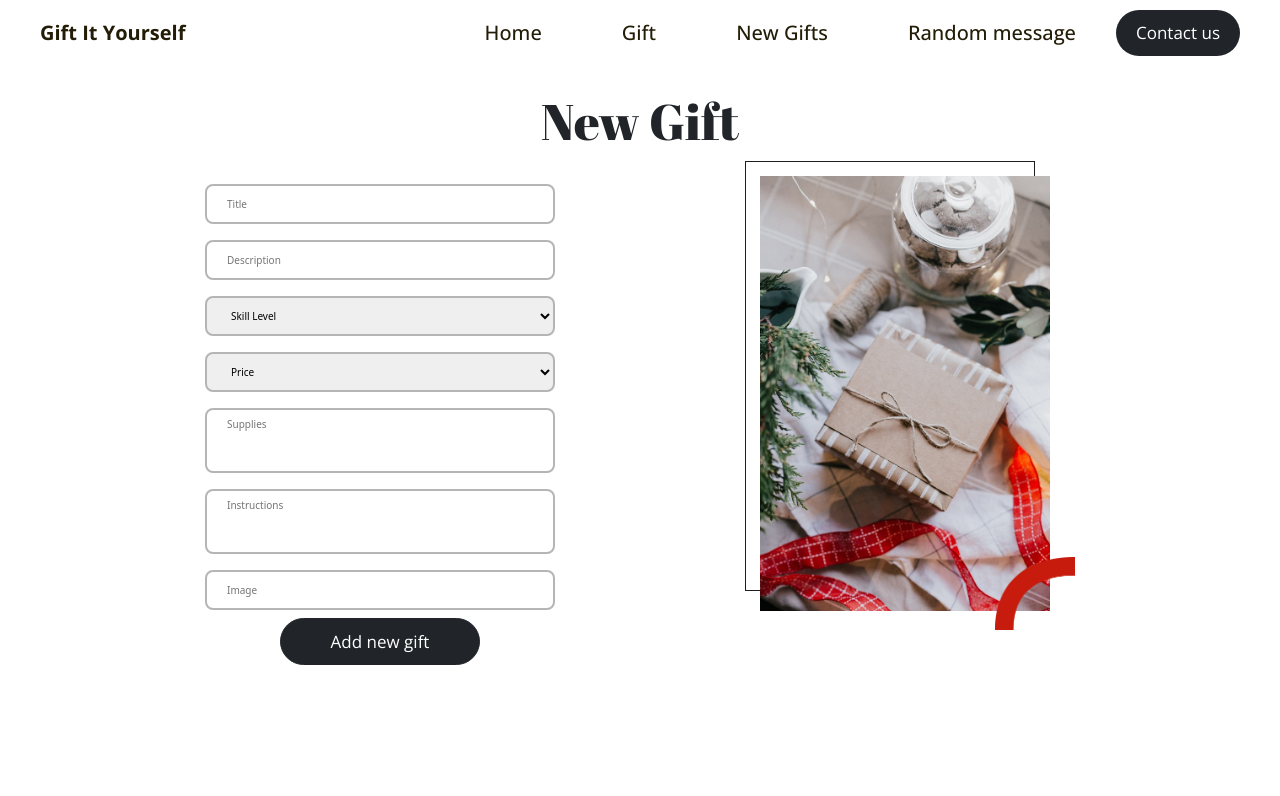
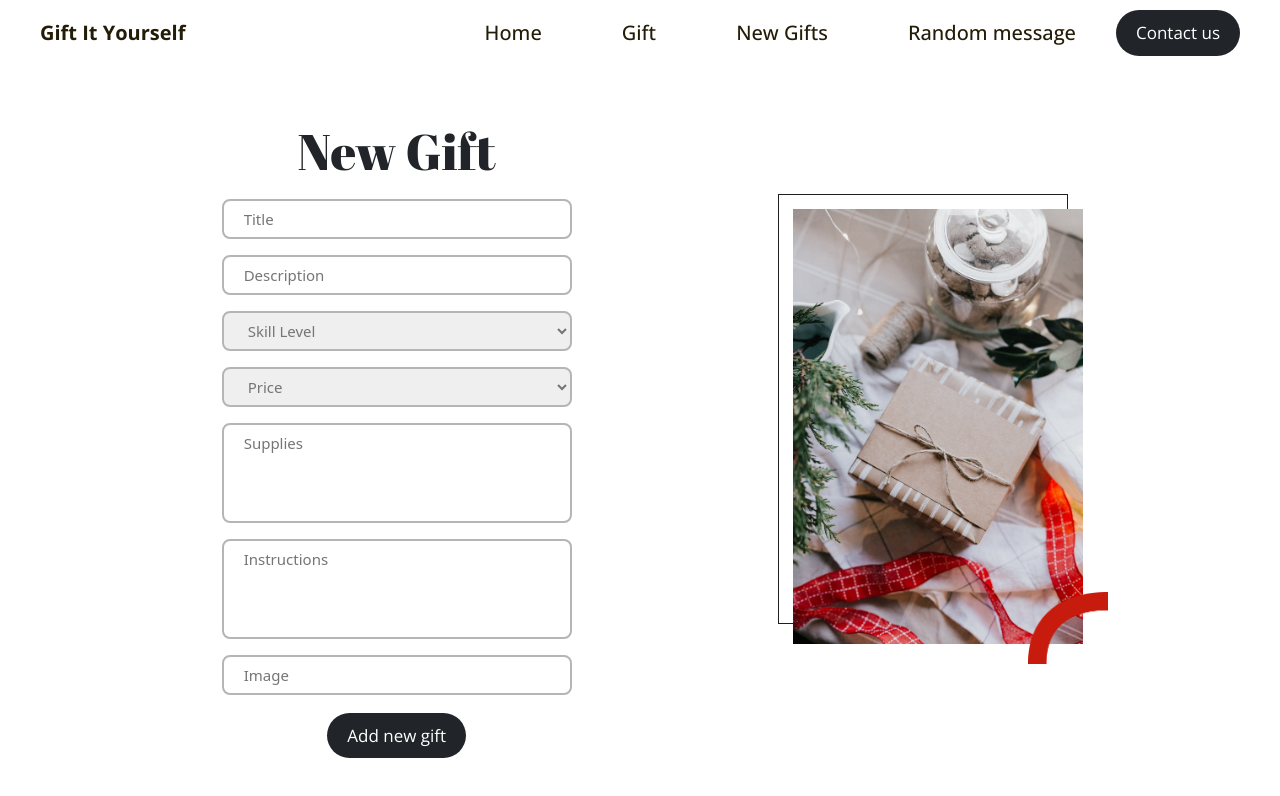
Before and after one commit to alissaps/gift-it-yourself, a React (Create React App) app: page /newgifts in a window 1280 px wide. Shown: the top 796 px of the page. Built offline with nearby package versions, Linux system fonts and the light colour scheme.

Commit message:
fix form and remove loading from homepage

```diff
--- a/src/components/HomePage.css
+++ b/src/components/HomePage.css
@@ -8,7 +8,7 @@
 .homepage {
   display: flex;
   align-items: center;
-  min-height: 100vh;
+  min-height: 80vh;
   justify-content: space-evenly;
 }
 
--- a/src/components/HomePage.js
+++ b/src/components/HomePage.js
@@ -2,22 +2,11 @@ import homepageImg from "./assets/homepage.jpeg";
 import redLineImg from "./assets/red-line.png";
 import "./HomePage.css";
 import Navbar from "./Navbar";
-import Loading from "./Loading";
 import { Link } from "react-router-dom";
-import { useEffect, useState } from "react";
 
 function HomePage() {
-  const [loading, setLoading] = useState(true);
+  return (
 
-  useEffect(() => {
-    setLoading(false);
-  }, []);
-
-  return (
-    <>
-      {loading ? (
-        <Loading />
-      ) : (
       <>
         <Navbar />
         <main className="homepage">
@@ -33,9 +22,8 @@ function HomePage() {
             </h1>
             <p className="text pb-3">
               put a little of yourself in your gifts. here you will find great
-                ideas for gifting your loved ones in a creative and different
-                way. try to get your hands dirty and be amazed. gift it
-                yourself!
+              ideas for gifting your loved ones in a creative and different way.
+              try to get your hands dirty and be amazed. gift it yourself!
             </p>
             <Link to="/giftslist">
               <button
@@ -58,8 +46,7 @@ function HomePage() {
           </section>
         </main>
       </>
-      )}
-    </>
+
   );
 }
 
--- a/src/components/NewGift.css
+++ b/src/components/NewGift.css
@@ -2,13 +2,15 @@
   display: flex;
   flex-direction: row-reverse;
   justify-content: space-evenly;
-  }
+  align-items: center;
+  min-height: 80vh;
+}
 
 .forms {
   display: flex;
   flex-direction: column;
   justify-content: center;
-  width: 300px;
+  width: 400px;
   align-items: center;
   }
 
@@ -21,6 +23,8 @@ select {
   padding: 7px 20px;
   margin: 8px 0;
   width: 350px;
+  font-size: 1.5rem;
+  color: #757575;
 }
 
 #newgift-img {
@@ -36,22 +40,15 @@ select {
   left: -15px;
 }
 
-
-
 textarea {
-    height: 65px;
+    height: 100px;
     overflow: hidden;
     resize: none;
-}
-
-.form-btn {
-    width: 200px;
-    height: 50px;
-    align-items: center;
+    overflow-y: scroll;
 }
 
 .form-image-position {
-  bottom: 35px;
+  bottom: -20px;
   transform: rotate(0deg);
   right: -25px;
 }
--- a/src/components/NewGift.js
+++ b/src/components/NewGift.js
@@ -40,9 +40,9 @@ function Forms() {
   return (
     <div>
       <Navbar />
-      <h1 className="mt-5">New Gift</h1>
 
       <div className="boxForm mt-5">
+
         <div id="newgift-img">
           <div className="newgift-black-line"> </div>
           <img className="img" src={newGiftImg} alt="new-gift" />
@@ -54,6 +54,7 @@ function Forms() {
         </div>
 
         <form className="forms">
+          <h1 className="mt-5 mb-4">New Gift</h1>
           <input
             required
             id="title"
@@ -143,7 +144,7 @@ function Forms() {
           />
 
           <button
-            className="form-btn col text-center text btn btn-dark rounded-pill"
+            className="mt-3 text-center text btn-effect btn btn-dark rounded-pill"
             type="submit"
             onClick={handleSubmit}
           >
--- a/src/components/RandomMessage.css
+++ b/src/components/RandomMessage.css
@@ -8,7 +8,7 @@
 .random {
   display: flex;
   align-items: center;
-  min-height: 100vh;
+  min-height: 80vh;
   justify-content: space-evenly;
 }
 
```
Lines whose indentation alone changed are shown as unchanged.
